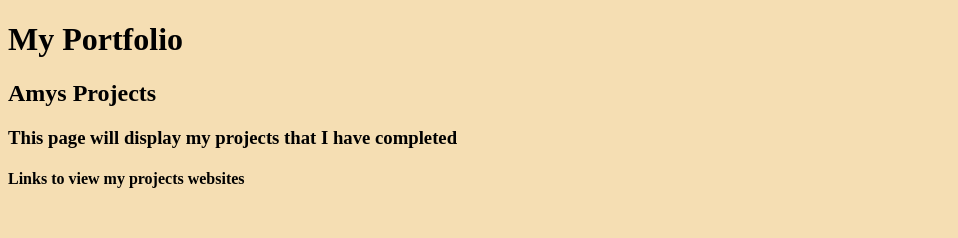
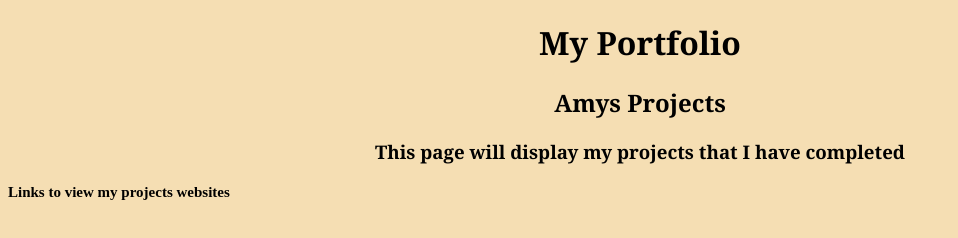
Before and after one commit to amymckellar/portfolio, a plain HTML site: page index.html in a window 1280 px wide. Shown: the whole page, without its empty margins (0-958 px from the left). Drawn offline with Linux system fonts and the light colour scheme.

Commit message:
updating style.css to change the body and h1-h4

```diff
--- a/assets/style.css
+++ b/assets/style.css
@@ -1,3 +1,15 @@
 body {
   background-color: wheat;
 }
+
+h1,
+h2,
+h3 {
+  text-align: center;
+  font-family: Cambria, Cochin, Georgia, Times, "Times New Roman", serif;
+}
+
+h4 {
+  font-size: 15px;
+  font-weight: bold;
+}
```
